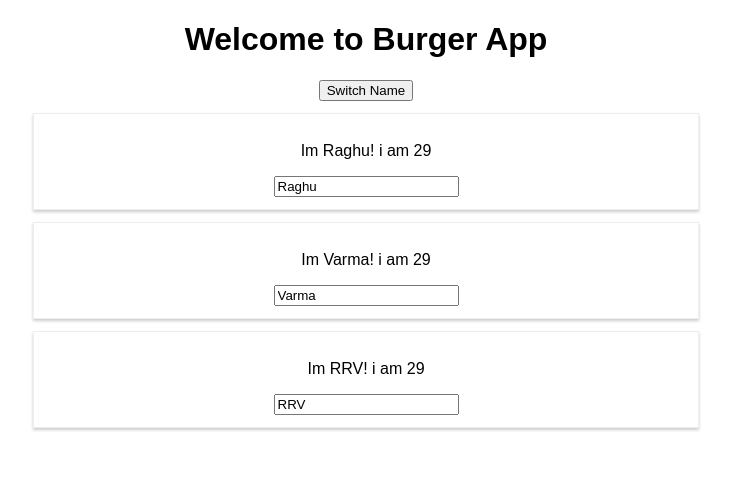
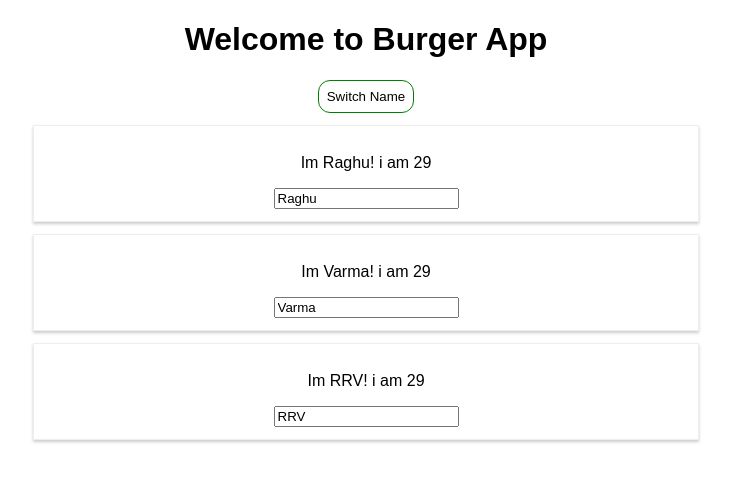
Before and after one commit to raghurudraraju-copart/burger-app-practice, a React (Create React App) app: page / in a window 1280 px wide. Shown: the top 482 px of the page, without its empty margins (274-1005 px from the left). Built offline with nearby package versions, Linux system fonts and the light colour scheme.

Commit message:
Added inline styles.

```diff
--- a/src/App.js
+++ b/src/App.js
@@ -31,10 +31,17 @@ class App extends Component {
   }
 
   render() {
+    const btnStyle={
+      backgroundColor: 'white',
+      border: '1px solid green',
+      borderRadius: '12px',
+      cursor: 'pointer',
+      padding: '8px'
+    }
     return (
       <div className="App">
         <h1>Welcome to Burger App</h1>
-        <button onClick={() => this.switchNameHandler("RRV") }>Switch Name</button>
+        <button style={btnStyle} onClick={() => this.switchNameHandler("RRV") }>Switch Name</button>
         <Person name={this.state.persons[0].name} age={this.state.persons[0].age} nameChanged={this.nameChangeHandler}/>
         <Person name={this.state.persons[1].name} age={this.state.persons[1].age} click={this.switchNameHandler.bind(this, "Raghu Varma R")}/>
         <Person name={this.state.persons[2].name} age={this.state.persons[2].age}/>
```
